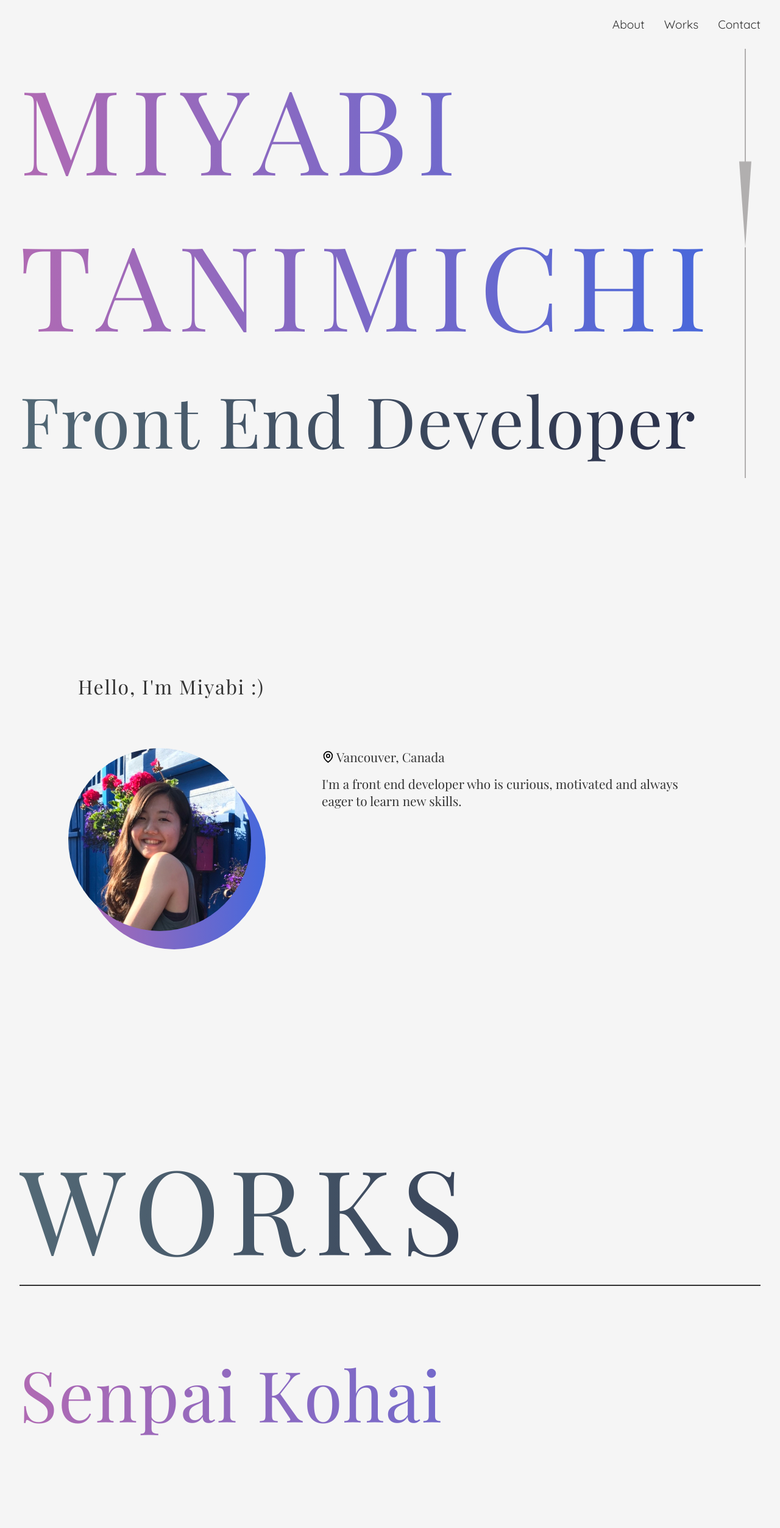
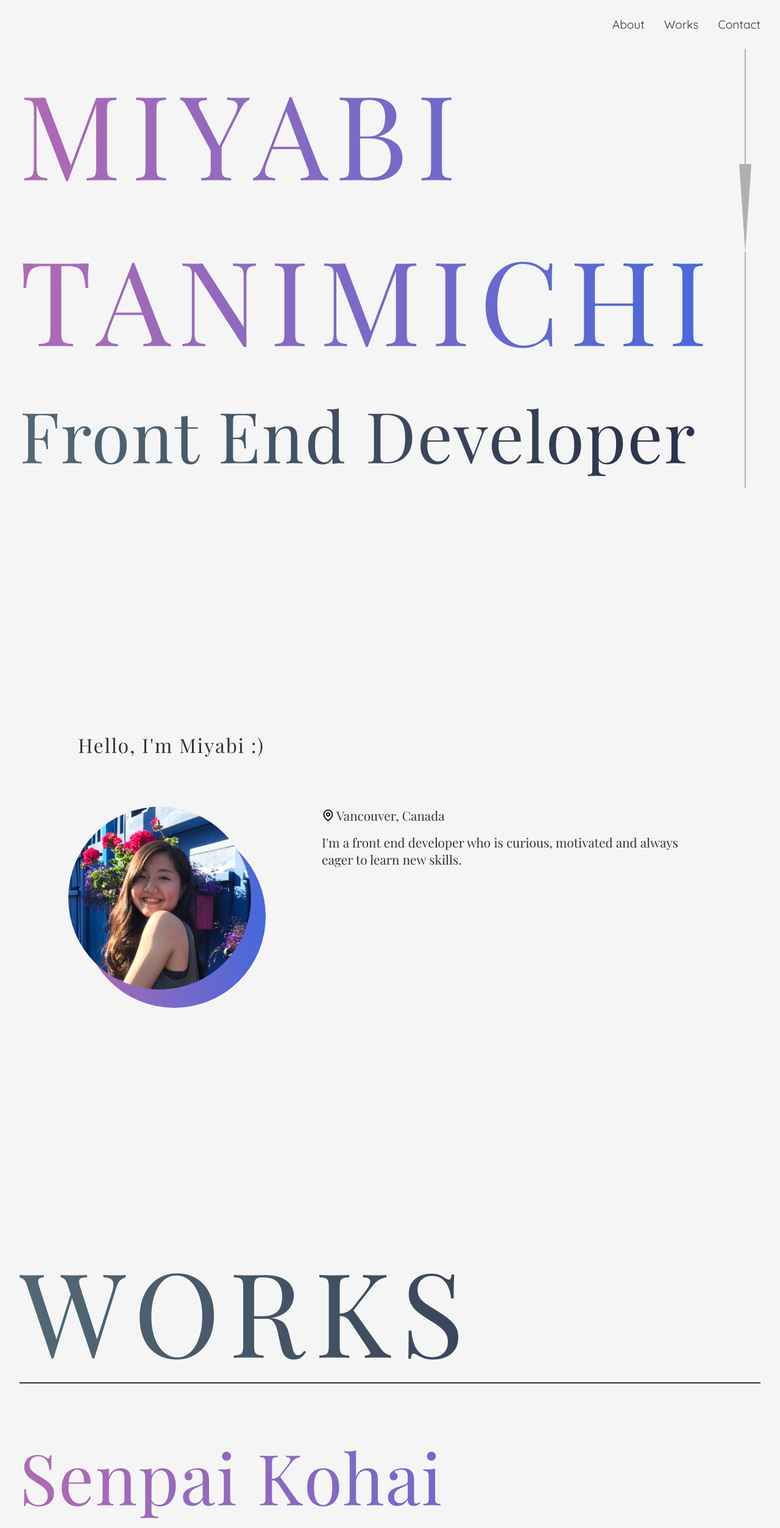
Before and after one commit to miyabitanimchi/my-portfolio-ver2, a Next.js app: page / in a window 1280 px wide. Shown: the top 2506 px of the page at 61% size. Built offline with nearby package versions, Linux system fonts and the light colour scheme; a web font is replaced by a local one.

Commit message:
add types, tailor layout etc

```diff
--- a/components/layouts/header/Header.module.scss
+++ b/components/layouts/header/Header.module.scss
@@ -14,7 +14,6 @@
   .menu {
     margin-right: 2rem;
     font-size: 1.2rem;
-    // padding: 0.6rem 1rem;
     font-family: $second-font-family;
     color: $main-font-color;
   }
--- a/components/layouts/header/Header.tsx
+++ b/components/layouts/header/Header.tsx
@@ -9,13 +9,13 @@ const Header = () => {
   return (
     <header className={styles.header}>
       <nav>
-        <Link href="/about">
+        <Link href="#about">
           <a className={styles.menu}>About</a>
         </Link>
-        <Link href="/works">
+        <Link href="#works">
           <a className={styles.menu}>Works</a>
         </Link>
-        <Link href="/">
+        <Link href="#contact">
           <a className={styles.menu}>Contact</a>
         </Link>
       </nav>
--- a/pages/index.tsx
+++ b/pages/index.tsx
@@ -4,7 +4,8 @@ import Image from "next/image";
 import styles from "../styles/Home.module.scss";
 import utilStyles from "../styles/utils.module.scss";
 import { GrLocation } from "react-icons/gr";
-import projectsData from "../projectsData/projectsdata";
+import Link from "next/link";
+import projectsData from "../projectsData/projectsData";
 
 const Home: NextPage = () => {
   return (
@@ -38,11 +39,13 @@ const Home: NextPage = () => {
               </h3>
             </div>
           </div>
-          <a className={styles.arrowWrap} href="#about-section">
-            <span className={styles.arrow}></span>
-          </a>
+          <Link href="#about">
+            <a className={styles.arrowWrap}>
+              <span className={styles.arrow}></span>
+            </a>
+          </Link>
         </section>
-        <section className={styles.aboutSection} id="about-section">
+        <section className={styles.aboutSection} id="about">
           <div className={styles.aboutContainer}>
             <h3 className={`${styles.title} ${utilStyles.heading2Xl}`}>
               Hello, I'm Miyabi :)
@@ -74,7 +77,7 @@ const Home: NextPage = () => {
             </div>
           </div>
         </section>
-        <section className={styles.workSection} id="work-section">
+        <section className={styles.workSection} id="works">
           <div className={styles.workContainer}>
             <h3
               className={`${utilStyles.headingJumbo} ${utilStyles.gradientGray} ${utilStyles.gradientTextKit} ${styles.title}`}
@@ -105,7 +108,7 @@ const Home: NextPage = () => {
             ))}
           </div>
         </section>
-        <section className={styles.contactSection} id="contact-section">
+        <section className={styles.contactSection} id="contact">
           <p className={utilStyles.headingLg}>
             Please Feel Free to Reach Out to Me!
           </p>
--- a/projectsData/projectsData.ts
+++ b/projectsData/projectsData.ts
@@ -1,4 +1,6 @@
-const projectsData = [
+import { IProjectData } from "../types/index";
+
+const projectsData: IProjectData[] = [
   {
     id: 1,
     projectName: "Senpai Kohai",
--- a/styles/Home.module.scss
+++ b/styles/Home.module.scss
@@ -8,27 +8,31 @@
   display: flex;
   flex-direction: column;
   color: $main-font-color;
-  margin-top: 5rem;
+
   padding: 0 2rem;
   .heroSection {
     position: relative;
     margin-bottom: $section-mb;
+    padding-top: $section-pt;
     display: flex;
     .heroWrap {
       width: 100%;
       overflow: hidden;
       .heroFName {
         animation: slideLeftToRight 0.7s;
+        padding: 1rem 0;
       }
       .heroLName {
         animation: rightToLeft 0.7s;
+        padding: 1rem 0;
       }
       .jobPositionWrap {
         overflow: hidden;
         height: auto;
         .jobPosition {
+          padding: 1rem 0;
           margin-top: 0%;
-          animation: bottomToTop 1.5s;
+          animation: bottomToTop 2s;
         }
       }
     }
@@ -56,7 +60,7 @@
           animation: arrowAnimation 2s infinite;
           transform: translate(0, calc(0% + var(--s, 0%)));
         }
-        &:after {
+        &::after {
           --s: -100%;
         }
       }
@@ -65,6 +69,7 @@
   .aboutSection {
     width: 100%;
     margin-bottom: $section-mb;
+    padding-top: $section-pt;
     .aboutContainer {
       padding: 0 5rem;
       .title {
@@ -113,13 +118,15 @@
   .workSection {
     width: 100%;
     margin-bottom: $section-mb;
+    padding-top: $section-pt;
     .workContainer {
       .title {
-        margin-bottom: 5rem;
+        margin-bottom: 4rem;
         border-bottom: 2px solid;
       }
       .projectWrap {
         cursor: pointer;
+        padding: 1rem 0;
         .workTitle {
           transition: all 1s;
           &:hover {
--- a/styles/abstructs/_variables.scss
+++ b/styles/abstructs/_variables.scss
@@ -1,9 +1,15 @@
 @import url("https://fonts.googleapis.com/css2?family=Bona+Nova&family=Cormorant+Garamond:wght@300&family=Lora:ital@1&family=Nanum+Myeongjo&family=Playfair+Display&family=Quicksand&family=Taviraj:wght@200&display=swap");
+// color
 $main-bg-color: whitesmoke;
 $second-bg-color: rgb(240, 235, 235);
 $main-font-color: #333333;
 $light-gray: rgb(177, 175, 175);
 $dark-gray: #292e49;
+
+// font family
 $main-font-family: "Playfair Display", serif;
 $second-font-family: "Quicksand", sans-serif;
+
+// margin, padding
+$section-pt: 5rem;
 $section-mb: 20rem;
--- a/styles/utils.module.scss
+++ b/styles/utils.module.scss
@@ -1,14 +1,14 @@
 .headingJumbo {
   font-size: 15vw;
   text-transform: uppercase;
-  line-height: 16rem;
+  line-height: 15rem;
   letter-spacing: 1rem;
   font-weight: 500;
 }
 
 .headingSecJumbo {
   font-size: 9vw;
-  line-height: 12rem;
+  line-height: 9rem;
   letter-spacing: 0.12rem;
   font-weight: 100;
 }
```
Also changed, not shown: types/index.ts (added, +12 -0 lines).
